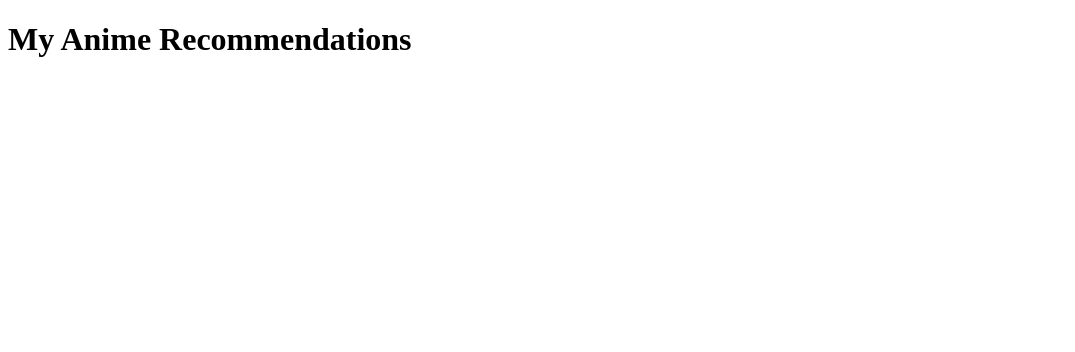
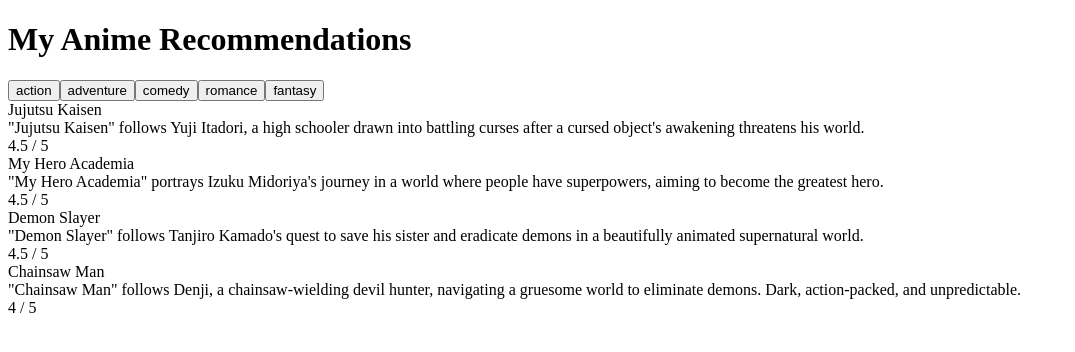
Before and after one commit to neerajsingh869/anime-recommendations, a React (Vite) app: page / in a window 1280 px wide. Shown: the top 352 px of the page, without its empty margins (0-1075 px from the left). Built offline with nearby package versions, Linux system fonts and the light colour scheme.

Commit message:
feat: create main component and create state for anime genre

```diff
--- a/src/App.jsx
+++ b/src/App.jsx
@@ -124,12 +124,51 @@
   )
 }
 
+function Main({ animeGenreState }) {
+  return (
+    <main>
+      <section>
+        { animeGenres.map(genre => {
+          return (
+            <button
+            key={ genre }
+            >
+              { genre }
+            </button>
+          )
+        }) }
+      </section>
+      <section>
+        { animeRecommendations[animeGenreState].map(anime => {
+          return (
+            <div
+              key={ anime.name }
+            >
+              <div>
+                { anime.name }
+              </div>
+              <div>
+                { anime.description }
+              </div>
+              <div>
+                { anime.rating }
+              </div>
+            </div>
+          )
+        }) }
+      </section>
+    </main>
+  )
+}
+
 function App() {
+  let [ animeGenre, setAnimeGenre ] = useState('action');
 
   return (
     <>
       <div>
         <Header />
+        <Main animeGenreState={ animeGenre } />
       </div>
     </>
   )
```
